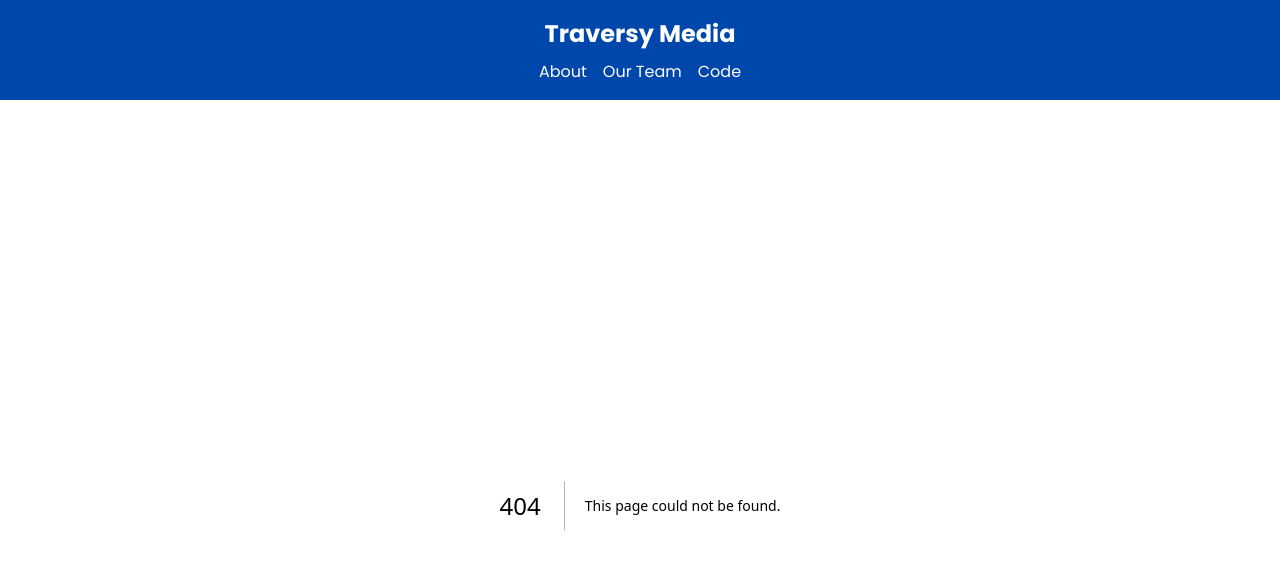
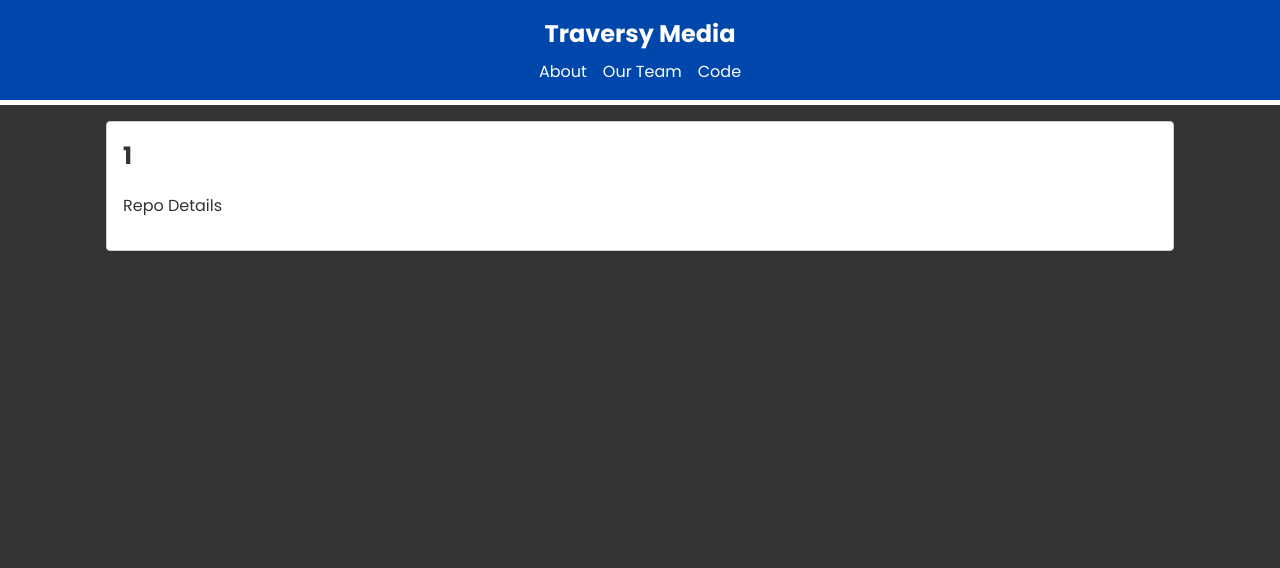
Before and after one commit to JoseIgnacioTapia/next-13-crash, a Next.js app: page /code/repos/1 in a window 1280 px wide. Before the commit this address had no page. Shown: the top 568 px of the page. Built offline with nearby package versions, Linux system fonts and the light colour scheme.

Commit message:
Params props

```diff
--- /dev/null
+++ b/app/code/repos/[name]/page.tsx
@@ -0,0 +1,16 @@
+type RepoPageProps = {
+  params: {
+    name: string;
+  };
+};
+
+function RepoPage({ params: { name } }: RepoPageProps): JSX.Element {
+  return (
+    <div className="card">
+      <h2>{name}</h2>
+      <p>Repo Details</p>
+    </div>
+  );
+}
+
+export default RepoPage;
--- a/app/code/repos/page.tsx
+++ b/app/code/repos/page.tsx
@@ -6,6 +6,9 @@
   const response = await fetch(
     'https://api.github.com/users/bradtraversy/repos'
   );
+
+  await new Promise(resolve => setTimeout(resolve, 1000)); // Wait 1 second
+
   const repos = await response.json();
 
   return repos;
```
Also changed, not shown: app/loading.tsx (added, +9 -0 lines), tsconfig.json (+7 -1 lines), app/components/Repo.tsx (added), app/components/RepoDirs.tsx (added).
